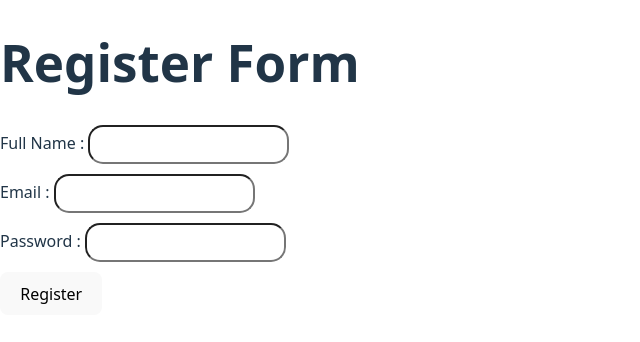
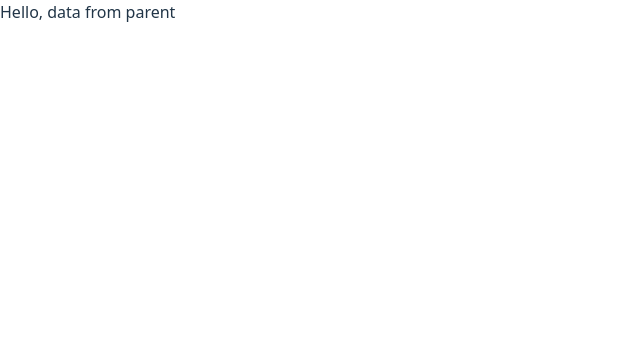
Before and after one commit to ShifatiRabbi/react_practice, a React (Vite) app in the folder sample-project/: page / in a window 1280 px wide. Shown: the top 342 px of the page, without its empty margins (0-640 px from the left). Built offline with nearby package versions, Linux system fonts and the light colour scheme.

Commit message:
data pass between child and parent component learn

```diff
--- a/sample-project/src/App.jsx
+++ b/sample-project/src/App.jsx
@@ -1,12 +1,21 @@
 import React from "react";
 // import { STATE } from "./STATE";
 // import Conditional_Rendering from "./Conditional_Rendering/index";
-import RegisterForm from "./components/Form/RegisterForm";
+// import RegisterForm from "./components/Form/RegisterForm";
+import StateLifting from "./State_Lifting/child";
 
 function App(){
+
+  let data = "Hello, data from parent"
+  const renderData = (childData) => {
+    console.log(childData)
+  }
+
   return(
     <div>
-      <RegisterForm />
+
+      <StateLifting parentData={data} renderData={renderData} />
+      {/* <RegisterForm /> */}
       {/* <STATE /> */}
       {/* <Conditional_Rendering /> */}
     </div>
--- /dev/null
+++ b/sample-project/src/State_Lifting/child.jsx
@@ -0,0 +1,17 @@
+import React from "react";
+
+function StateLifting(data) {
+
+    let cdata = "Hello, it's a child data"
+    data.renderData(cdata)
+
+    return(
+        <div>
+            <div>
+                {data.parentData}
+            </div>
+        </div>
+    )
+}
+
+export default StateLifting;
```
